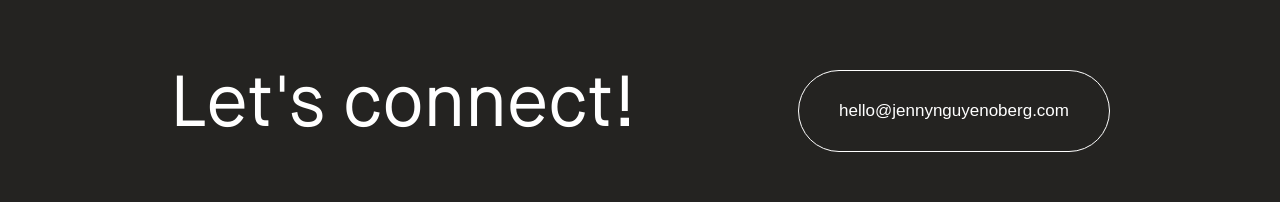
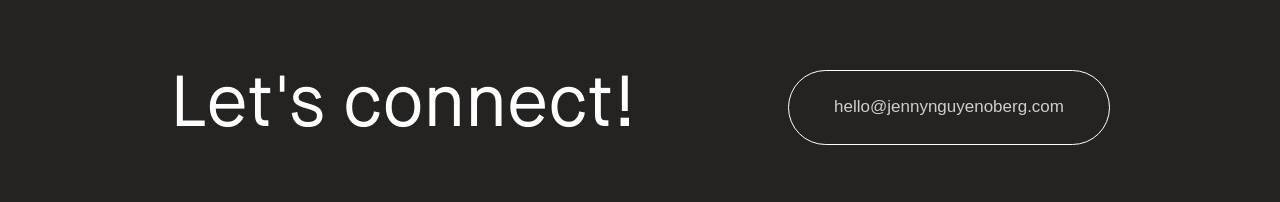
Before and after one commit to jennynguyenoberg/v3, a Next.js app: page /sections/contact in a window 1280 px wide. Shown: the part 226-428 px from the top of the page. Built offline with nearby package versions, Linux system fonts and the light colour scheme; a web font is replaced by a local one.

Commit message:
Add hover effect on buttons + smooth transitions on sections

```diff
--- a/app/components/button/button.module.css
+++ b/app/components/button/button.module.css
@@ -1,14 +1,49 @@
+.main {
+  display: flex;
+}
+
 .container {
-  padding: 30px 40px;
+  width: 100%;
+  height: 75px;
+  line-height: .5em;
+  position: relative;
+  overflow: hidden;
+  border: 1px solid white;
+  transition: color .5s;
+  z-index: 1;
   font-size: 17px;
-  border-radius: 50px;
+  border-radius: 60px;
+  color: #cecece;
   background-color: transparent;
-  border: 1px solid white;
-  color: white;
-  cursor: pointer;
+  padding: 0 45px;
+}
+
+.container:before {
+  content: "";
+  position: absolute;
+  z-index: -1;
+  background: white;
+  height: 290px;
+  width: 650px;
+  border-radius: 50%;
 }
 
 .container:hover {
-  background-color: blue;
-  border-color: transparent;
+  color: var(--charcoal);
 }
+
+.container:before {
+  top: 100%;
+  left: 100%;
+  transition: all 1s;
+}
+
+.container:hover:before {
+  top: -65px;
+  left: -65px;
+}
+
+.container:active:before {
+  background: white;
+  transition: background 0s;
+ }
--- a/app/components/button/page.js
+++ b/app/components/button/page.js
@@ -3,8 +3,10 @@ import classNames from 'classnames';
 
 export default function Button({ children, className, ...props }) {
   return (
-    <button className={classNames(styles.container, className)} {...props}>
-      {children}
-    </button>
+    <div className={styles.main}>
+      <button className={classNames(styles.container, className)} {...props}>
+        {children}
+      </button>
+    </div>
   );
 }
--- a/app/components/hero-header/header.module.css
+++ b/app/components/hero-header/header.module.css
@@ -44,7 +44,4 @@
   .textContainer {
     margin: 0 2em;
   }
-  .title {
-    height: 26vh;
-  }
 }
--- a/app/sections/contact/contact.module.css
+++ b/app/sections/contact/contact.module.css
@@ -5,8 +5,25 @@
   justify-content: space-between;
   /* flex-direction: column; */
   background-color: var(--charcoal);
+  flex-wrap: wrap;
+  transition: .3s;
 }
 
 .greeting {
   font-size: 72px;
+  display: flex;
+  align-items: flex-end;
+  margin-bottom: 15px;
 }
+
+@media screen and (max-width: 600px) {
+  .container {
+    padding: 10em 1.5em;
+  }
+}
+
+@media screen and (max-width: 390px) {
+  .container {
+    padding: 10em 1.5em;
+  }
+}
--- a/app/sections/hero/hero.module.css
+++ b/app/sections/hero/hero.module.css
@@ -13,6 +13,7 @@
 .textContainer,
 .desc,
 .rowWrapper {
+  transition: .5s;
   margin: 0 3.5em;
 }
 
```
